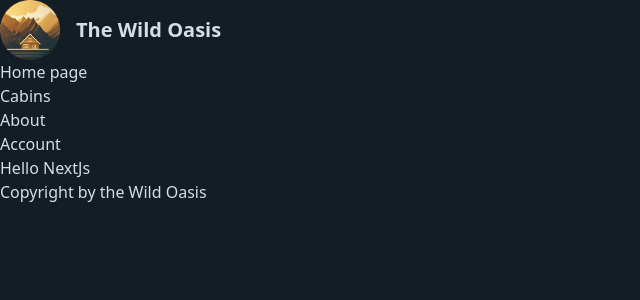
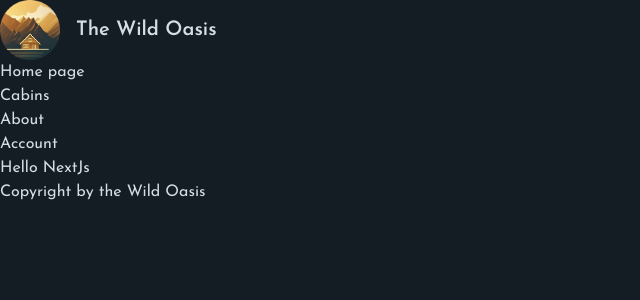
Before and after one commit to Cevu01/nextjs-app, a Next.js app: page / in a window 1280 px wide. Shown: the top 300 px of the page, without its empty margins (0-640 px from the left). Built offline with nearby package versions, Linux system fonts and the light colour scheme.

Commit message:
Adding google font

```diff
--- a/app/layout.js
+++ b/app/layout.js
@@ -1,5 +1,9 @@
 import Logo from "@/app/_components/Logo";
 import Navigation from "@/app/_components/Navigation";
+
+import { Josefin_Sans } from "next/font/google";
+
+const josefin = Josefin_Sans({ subsets: ["latin"], display: "swap" });
 
 import "@/app/_styles/globals.css";
 
@@ -16,7 +20,9 @@
 export default function RootLayout({ children }) {
   return (
     <html lang="en">
-      <body className="bg-primary-950 text-primary-100 min-h-screen">
+      <body
+        className={`${josefin.className} bg-primary-950 text-primary-100 min-h-screen`}
+      >
         <header>
           <Logo />
           <Navigation />
```
